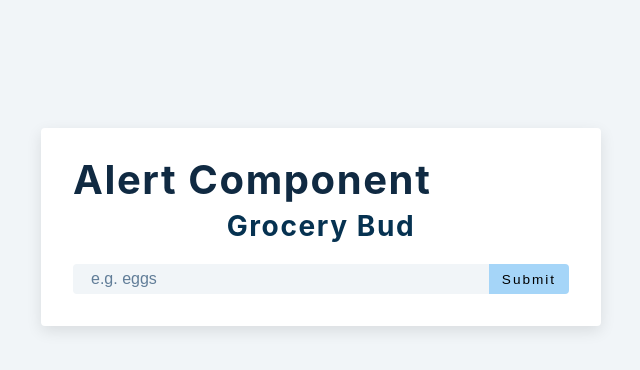
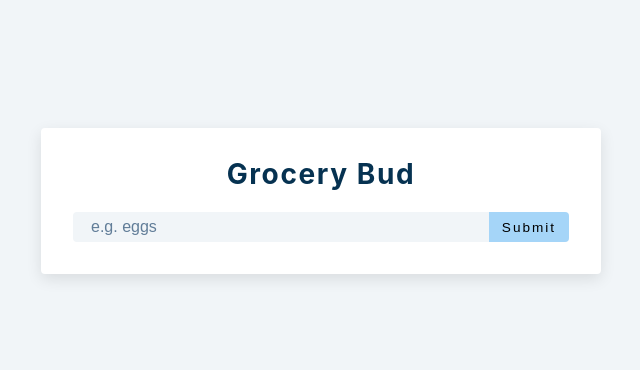
Before and after one commit to catfriday/grocery-buddy, a React (Create React App) app: page / in a window 1280 px wide. Shown: the top 370 px of the page, without its empty margins (319-959 px from the left). Built offline with nearby package versions, Linux system fonts and the light colour scheme.

Commit message:
added alert function and component

```diff
--- a/src/Alert.js
+++ b/src/Alert.js
@@ -1,7 +1,7 @@
 import React, { useEffect } from 'react'
 
 const Alert = ({type,msg}) => {
-  return <h2>alert component</h2>
+return <p className={`alert alert-${type}`}>{msg}</p>
 }
 
 export default Alert
--- a/src/App.js
+++ b/src/App.js
@@ -8,12 +8,14 @@ function App() {
   const [list, setList] = useState([])
   const [isEditing, setIsEditing] = useState(false)
   const [editID, setEditID] = useState(null)
-  const [alert, setAlert] = useState({show:true, msg:'hello world', type:'success'})
+  const [alert, setAlert] = useState({show:false, msg:'', type:''})
 
   const handleSubmit = (e) =>{
     e.preventDefault()
     if(!name){
       //display alert
+      // setAlert({show:true, msg: 'please enter value', type: 'danger'})
+      showAlert(true, 'danger', 'please enter value')
     }
     else if(name && isEditing){
       // deal with edit
@@ -23,6 +25,11 @@ function App() {
       setList([...list, newItem])
       setName('')
     }
+  }
+
+  //function below is called in handleSubmit as alternative to using setAlert in handleSubmit
+  const showAlert = (show=false, type='', msg='') =>{
+    setAlert({show, type, msg})
   }
 
   return (<section className='section-center'>
```
